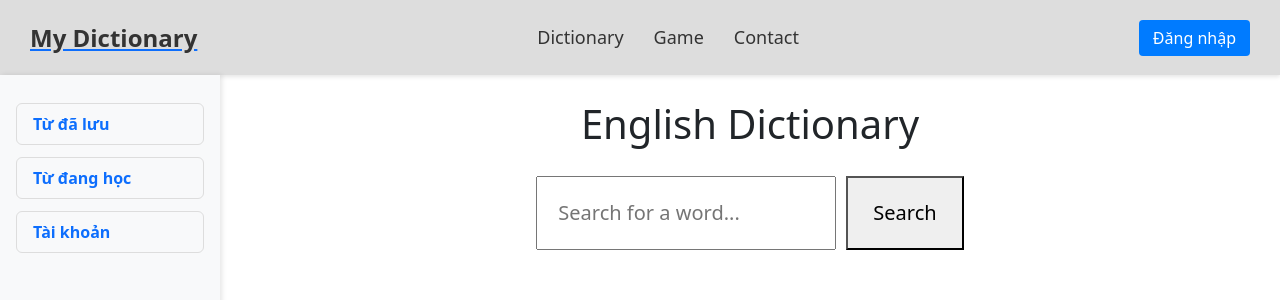
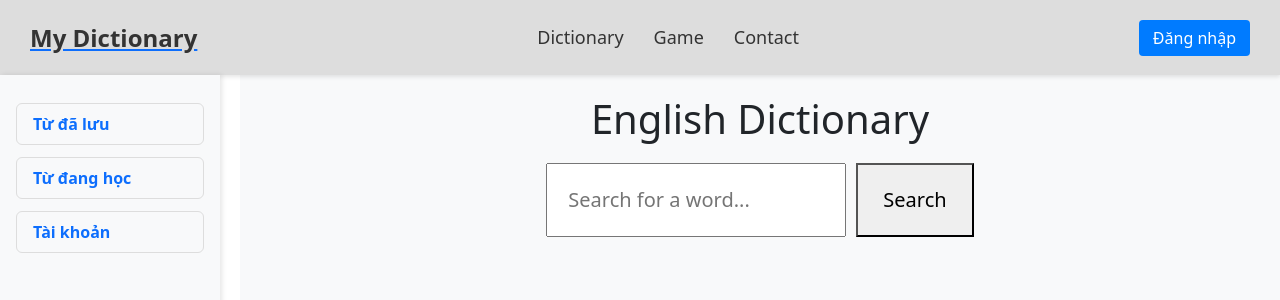
Before and after one commit to trietle847/project_1, a Vue app in the folder frontend/: page / in a window 1280 px wide. Shown: the top 300 px of the page. Built offline with nearby package versions, Linux system fonts and the light colour scheme.

Commit message:
update UI

```diff
--- a/frontend/src/components/sidebar.vue
+++ b/frontend/src/components/sidebar.vue
@@ -91,7 +91,7 @@ export default {
   min-width: 220px;
   background-color: #f8f9fa;
   box-shadow: 2px 0 5px rgba(0, 0, 0, 0.1);
-  height: calc(100vh - 75px);
+  min-height: calc(100vh - 75px);
   overflow-y: auto;
   z-index: 1000;
   white-space: nowrap;
--- a/frontend/src/views/homePages/home.vue
+++ b/frontend/src/views/homePages/home.vue
@@ -2,30 +2,30 @@
     <div class="home-page">
         <Navbar />
         <Sidebar />
-        <h1>English Dictionary</h1>
+        <div class="content">
+            <h1 class="title">English Dictionary</h1>
             <div class="search-container">
                 <input type="text" v-model="searchQuery" placeholder="Search for a word..." @input="searchWord" />
                 <button @click="searchWord">Search</button>
             </div>
 
             <div class="results-container" v-if="results">
-            <h2>Results for "{{ searchQuery }}":</h2>
+                <h2 class="title">Results for "{{ searchQuery }}":</h2>
                 <div class="cards-container">
-                <div class="word-card" v-for="(result, index) in results" :key="index">
+                    <div class="word-card" v-for="(result, index) in results" :key="index"
+                        @click="showDetailWord(result)">
                         <h2 class="text-xl font-semibold text-blue-600">{{ result.word }}</h2>
-                    <p><strong>Phonetics:</strong> {{ result.phonetics }}</p>
                         <p><strong>Nghĩa Anh:</strong> {{ result.meanings[0]?.english }}</p>
                         <p><strong>Nghĩa Việt:</strong> {{ result.meanings[0]?.vietnamese }}</p>
-                    <p><strong>Ví dụ:</strong> {{ result.examples.join("; ") }}</p>
-                    <p><strong>Đồng nghĩa:</strong> {{ result.synonyms.join(", ") }}</p>
-                    <p><strong>Trái nghĩa:</strong> {{ result.antonyms.join(", ") }}</p>
                     </div>
                 </div>
             </div>
+            <div v-else-if="searchQuery && !results">
+                <p class="title">No results found for "{{ searchQuery }}".</p>
+            </div>
 
-
-        <div v-else-if="searchQuery && !results">
-            <p>No results found for "{{ searchQuery }}".</p>
+            <!-- component wordDetail -->
+            <WordDetail v-if="selectedWord" :word="selectedWord" @close="selectedWord = null" />
         </div>
     </div>
 </template>
@@ -33,22 +33,24 @@
 <script>
 import Navbar from '@/components/navbar.vue';
 import Sidebar from '@/components/sidebar.vue';
+import WordDetail from '@/components/wordDetail.vue';
 import dictionaryService from '@/services/dictionary.service';
-
 export default {
     components: {
         Navbar,
         Sidebar,
+        WordDetail,
     },
     data() {
         return {
             searchQuery: "",
             results: null,
+            selectedWord: null,
         };
     },
     methods: {
         async searchWord() {
-            if (!this.searchQuery.trim() ) {
+            if (!this.searchQuery.trim()) {
                 this.results = null;
                 return;
             }
@@ -60,6 +62,10 @@ export default {
                 console.error("lỗi khi tải dữ liệu:", error);
                 this.results = null;
             }
+        },
+        showDetailWord(word) {
+            console.log("Selected word:", word);
+            this.selectedWord = word;
         }
     },
 };
@@ -70,17 +76,37 @@ export default {
     display: flex;
     flex-direction: column;
     align-items: center;
-    min-height: calc(100vh - 60px);
-    margin: 80px auto 0;
+    /* min-height: calc(100vh - 60px); */
+    min-height: 100vh;
+    /* margin: 80px auto 0;
     padding: 20px;
     padding-left: 240px;
-    text-align: center;
+    text-align: center; */
+}
+
+.content {
+    margin-top: 75px;
+    margin-left: 230px;
+    padding: 20px;
+    flex: 1;
+    background-color: #f8f9fa;
+    box-sizing: border-box;
+    min-height: calc(100vh - 75px);
+    position: absolute;
+    left: 10px;
+    right: 0px;
+    top: 0;
+    bottom: 0;
 }
 
 .search-container {
     margin: 20px 0;
+    text-align: center;
 }
 
+.title {
+    text-align: center;
+}
 input {
     padding: 20px;
     font-size: 20px;
```
Lines whose indentation alone changed are shown as unchanged.
